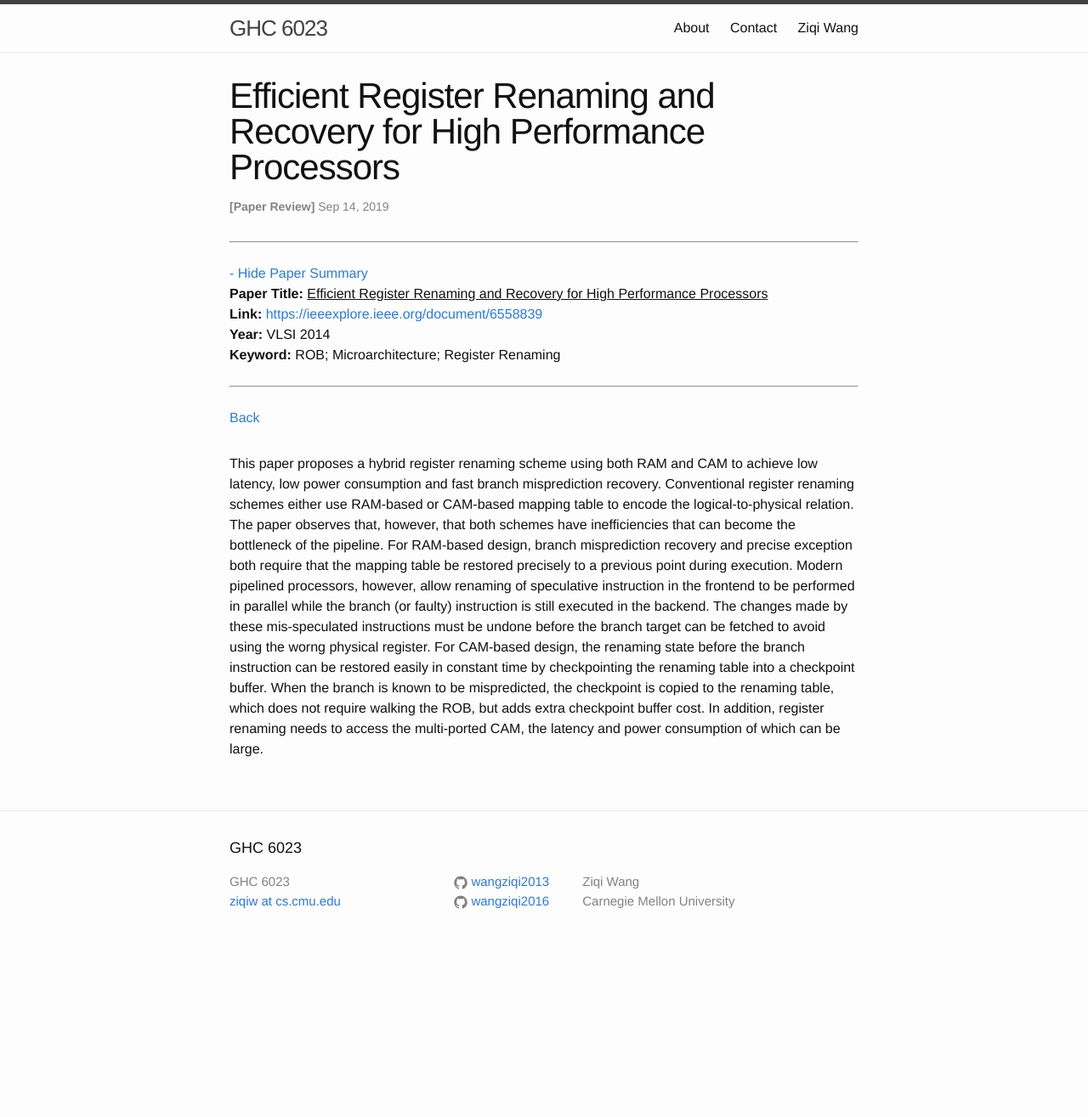
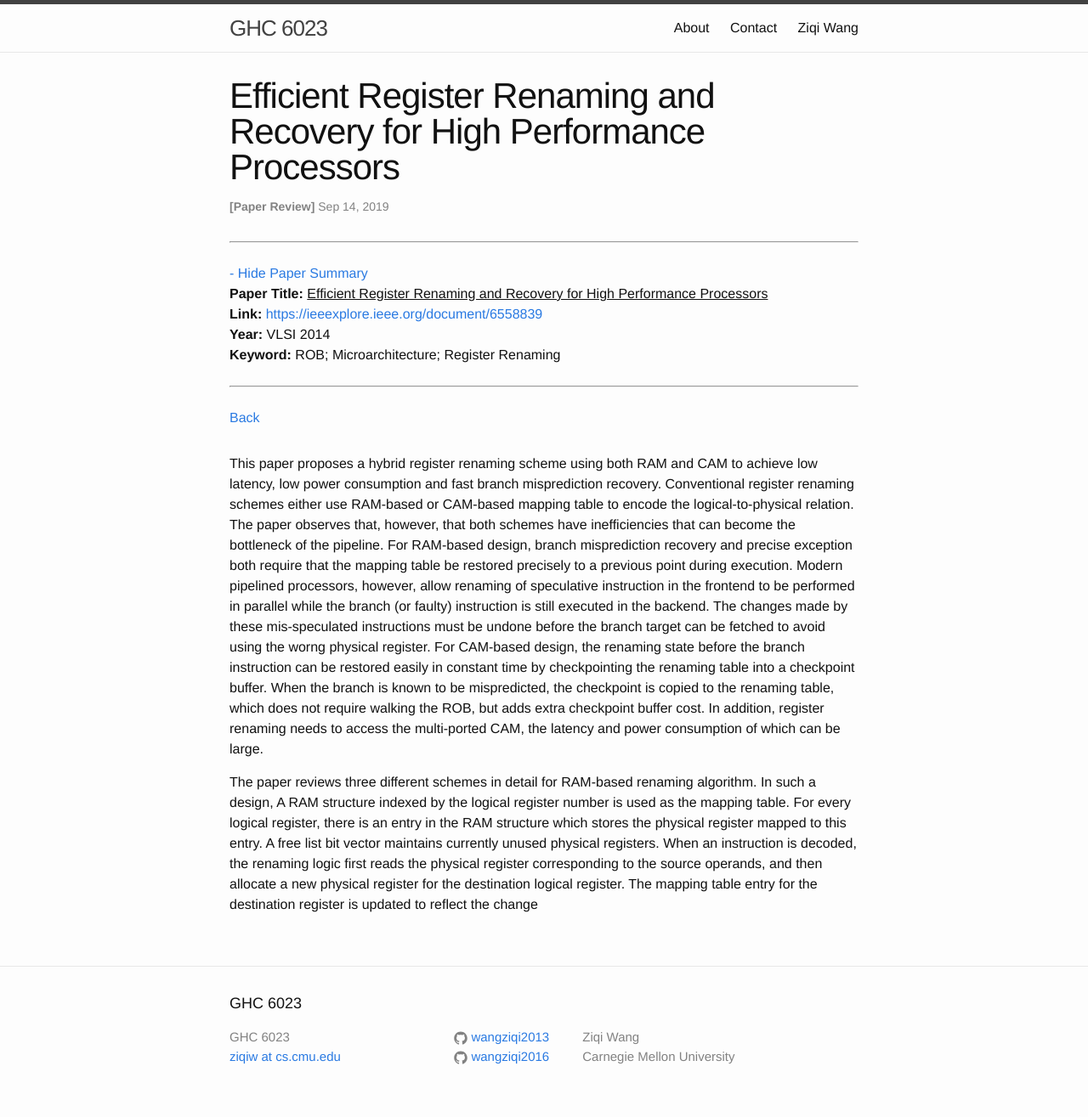
Before and after one commit to wangziqi2013/wangziqi2013.github.io, a Jekyll site: the page built from _posts/2019-09-13-efficient-reg-renaming-and-recovery-for-hp-cpu.markdown, in a window 1280 px wide. Shown: the whole page at 85% size. Built offline with Jekyll 4.4.1, drawn with Linux system fonts in a browser that asks for light colours; before the commit the page ends 1132 px from its top, so only the background shows below that.

Commit message:
Working on RAM renaming

```diff
--- a/_posts/2019-09-13-efficient-reg-renaming-and-recovery-for-hp-cpu.markdown
+++ b/_posts/2019-09-13-efficient-reg-renaming-and-recovery-for-hp-cpu.markdown
@@ -25,3 +25,10 @@ the branch instruction can be restored easily in constant time by checkpointing
 When the branch is known to be mispredicted, the checkpoint is copied to the renaming table, which does not require walking
 the ROB, but adds extra checkpoint buffer cost. In addition, register renaming needs to access the multi-ported CAM, the
 latency and power consumption of which can be large.
+
+The paper reviews three different schemes in detail for RAM-based renaming algorithm. In such a design, A RAM structure
+indexed by the logical register number is used as the mapping table. For every logical register, there is an entry in
+the RAM structure which stores the physical register mapped to this entry. A free list bit vector maintains currently
+unused physical registers. When an instruction is decoded, the renaming logic first reads the physical register corresponding
+to the source operands, and then allocate a new physical register for the destination logical register. The mapping table
+entry for the destination register is updated to reflect the change
```
